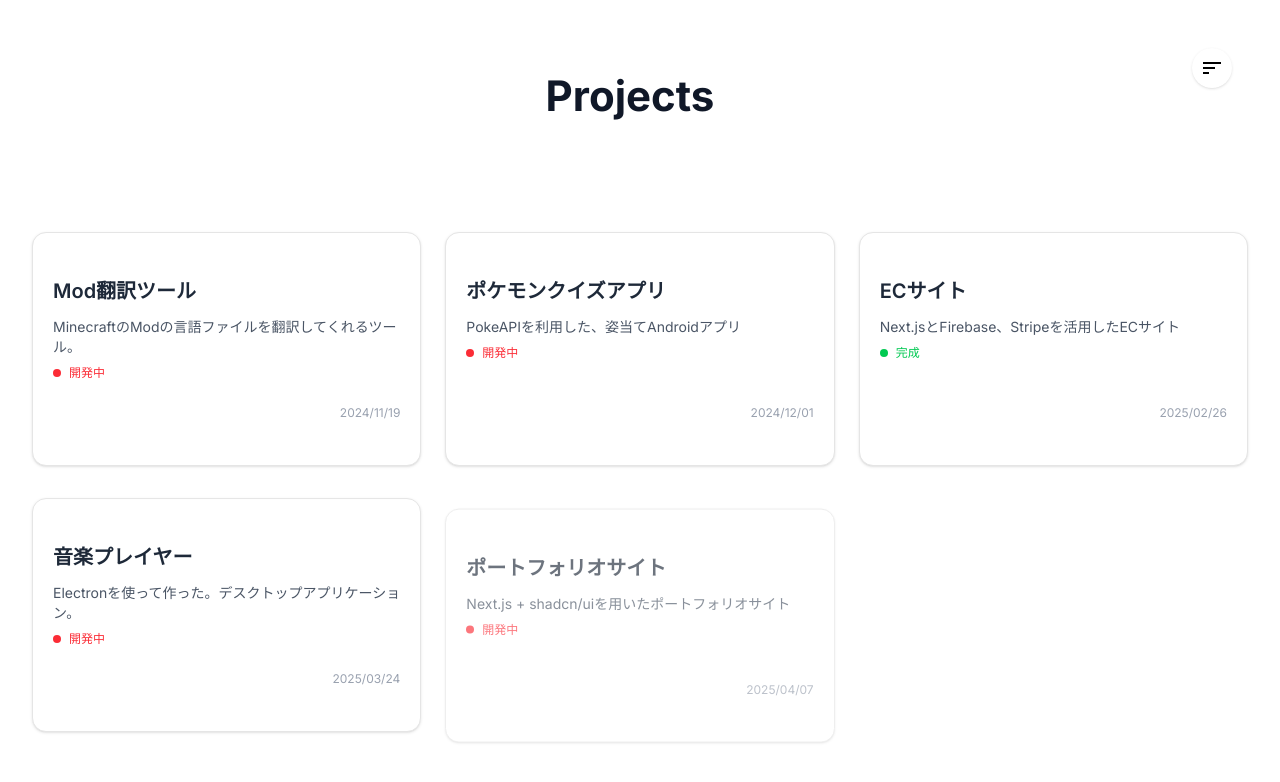
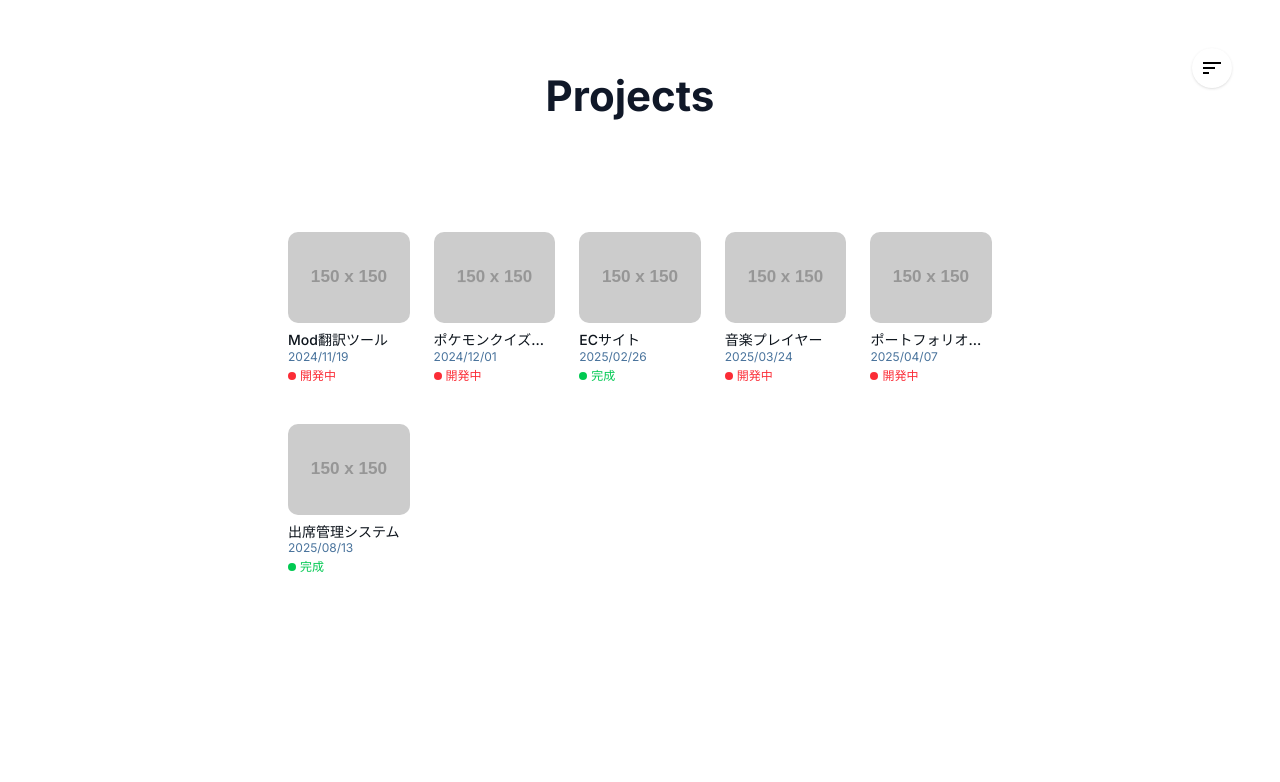
Before and after one commit to Mintostar/portfolio-app, a Next.js app: page /projects in a window 1280 px wide. Shown: the top 782 px of the page. Built offline with nearby package versions, Linux system fonts and the light colour scheme.

Commit message:
- Projectsページのカードで画像を使えるようにした。 - 左右に余白を取り、余裕を持たせた。 - カードを小さくした。 - shadcn/uiのCardを廃止した。

```diff
--- a/app/projects/page.tsx
+++ b/app/projects/page.tsx
@@ -108,7 +108,7 @@ export default function ProjectsPage() {
       </div>
 
       {typingDone && (
-        <section className="mt-[200px] grid grid-cols-1 sm:grid-cols-2 lg:grid-cols-3 gap-x-6 gap-y-8 relative z-10 text-gray-800 dark:text-gray-200">
+        <section className="mt-[200px] grid grid-cols-2 sm:grid-cols-4 lg:grid-cols-5 gap-x-6 gap-y-8 relative z-10 text-gray-800 dark:text-gray-200 px-2 sm:px-24 lg:px-48 xl:px-64">
           {sortedProjects.map((project, i) => (
             <motion.div
               key={project.id}
--- a/components/ProjectCard.tsx
+++ b/components/ProjectCard.tsx
@@ -1,15 +1,7 @@
 "use client";
 
-import { Card, CardContent } from "@/components/ui/card";
 import { motion } from "framer-motion";
-import { cn } from "@/lib/utils";
-
-type Project = {
-  title: string;
-  description: string;
-  date?: string;
-  isDeveloping?: boolean;
-};
+import type { Project } from "@/data/projects";
 
 type ProjectCardProps = {
   project: Project;
@@ -21,7 +13,7 @@ export const ProjectCard = ({ project, index, onClick }: ProjectCardProps) => {
   const animationProps = {
     initial: { opacity: 0, y: 30 },
     animate: { opacity: 1, y: 0 },
-    transition: { delay: 1.5 + index * 0.3, duration: 0.6 },
+    transition: { delay: 1.5 + index * 0.15, duration: 0.5 },
   };
 
   return (
@@ -30,40 +22,40 @@ export const ProjectCard = ({ project, index, onClick }: ProjectCardProps) => {
       {...animationProps}
       onClick={onClick}
     >
-      <Card
-        className={cn(
-          "text-card-foreground gap-6 rounded-xl border shadow-sm w-full h-full max-w-xl mx-auto flex flex-col justify-between",
-          "bg-white dark:bg-gray-800"
-        )}
-      >
-        <CardContent className="p-5 flex flex-col justify-between h-full text-gray-800 dark:text-gray-200">
+      <div className="flex flex-col gap-2 pb-2 max-w-[180px] mx-auto">
+        {/* 画像部分 */}
+        <div
+          className="w-full bg-center bg-no-repeat aspect-[4/3] bg-cover rounded-lg"
+          style={{
+            backgroundImage: `url('${project.background || "/noimage.png"}')`,
+          }}
+        ></div>
+        {/* テキスト部分 */}
         <div>
-            <h3 className="text-xl font-semibold mb-3 text-gray-800 dark:text-gray-200">
+          <p className="text-[#0d141c] dark:text-gray-100 text-sm font-medium leading-tight truncate">
             {project.title}
-            </h3>
-            <p className="text-sm text-gray-600 dark:text-gray-400">
-              {project.description}
           </p>
+          <p className="text-[#49739c] dark:text-[#8ab4f8] text-xs font-normal leading-tight">
+            {project.date || ""}
+          </p>
+          {/* バッジ部分（もともとのデザイン＋ダークモード色） */}
           {project.isDeveloping ? (
-              <div className="flex items-center mt-2">
-                <span className="inline-block w-2 h-2 rounded-full bg-red-500 mr-2"></span>
-                <span className="text-xs text-red-500">開発中</span>
+            <div className="flex items-center mt-1">
+              <span className="inline-block w-2 h-2 rounded-full bg-red-500 mr-1"></span>
+              <span className="text-xs text-red-500 dark:text-red-400">
+                開発中
+              </span>
             </div>
           ) : (
-              <div className="flex items-center mt-2">
-                <span className="inline-block w-2 h-2 rounded-full bg-green-500 mr-2"></span>
-                <span className="text-xs text-green-500">完成</span>
+            <div className="flex items-center mt-1">
+              <span className="inline-block w-2 h-2 rounded-full bg-green-500 mr-1"></span>
+              <span className="text-xs text-green-500 dark:text-green-400">
+                完成
+              </span>
             </div>
           )}
         </div>
-
-          {project.date && (
-            <div className="mt-auto pt-6 text-xs text-gray-400 dark:text-gray-500 text-right">
-              {project.date}
       </div>
-          )}
-        </CardContent>
-      </Card>
     </motion.div>
   );
 };
--- a/data/projects.ts
+++ b/data/projects.ts
@@ -23,7 +23,7 @@ export const projects: Project[] = [
     githubUrl: "https://github.com/Mintostar/portfolio-app",
     siteUrl: "https://portfolio-app-phi-snowy.vercel.app/",
     date: "2025/04/07",
-    background: "自分のスキル・実績をまとめるために制作した。",
+    background: "https://placehold.jp/150x150.png",
     techStack: [
       "Next.js",
       "VScode",
@@ -54,7 +54,7 @@ export const projects: Project[] = [
     githubUrl: "https://github.com/itc-s23014/EC_SITE",
     siteUrl: "https://ec-site-three.vercel.app/",
     date: "2025/02/26",
-    background: "進級制作課題として、二人で制作した。",
+    background: "https://placehold.jp/150x150.png",
     techStack: ["Next.js", "VScode", "Firebase", "Tailwind CSS", "Stripe"],
     features: [
       "Firebase Authenticationによるユーザー認証",
@@ -82,8 +82,7 @@ export const projects: Project[] = [
     githubUrl: "https://github.com/itc-s22001/PBL_B",
     siteUrl: "",
     date: "2025/08/13",
-    background:
-      "2年生のとき、3年生と共同制作。出席を管理するためのシステムを作った。",
+    background: "https://placehold.jp/150x150.png",
     techStack: ["Next.js", "VScode", "Firebase", "Figma"],
     features: [
       "シンプルなUIデザイン",
@@ -105,7 +104,7 @@ export const projects: Project[] = [
     githubUrl: "https://github.com/itc-s23023/Android2Exam",
     siteUrl: "",
     date: "2024/12/01",
-    background: "Androidアプリ開発の課題として制作した。",
+    background: "https://placehold.jp/150x150.png",
     techStack: ["Kotlin", "Android Studio"],
     features: ["取得したデータの保持", "最新のデータの取得"],
     learnings: "この課題で初めてKotlinを触り、Android開発をした。",
@@ -123,7 +122,7 @@ export const projects: Project[] = [
     githubUrl: "https://github.com/Mintostar/ModTranslation",
     siteUrl: "",
     date: "2024/11/19",
-    background: "Minecraftの日本語未翻訳のModを快適に遊ぶために開発した。",
+    background: "https://placehold.jp/150x150.png",
     techStack: ["Python", "VScode", "googletrans API"],
     features: [
       "Jsonファイルの英語から日本語への翻訳",
@@ -148,7 +147,7 @@ export const projects: Project[] = [
     githubUrl: "https://github.com/Mintostar/music_player",
     siteUrl: "",
     date: "2025/03/24",
-    background: "シンプルで広告がない音楽プレイヤーが欲しくて開発を始めた。",
+    background: "https://placehold.jp/150x150.png",
     techStack: ["Node.js", "HTML", "CSS", "Electron"],
     features: ["MP3ファイルの再生", "プログレスバーの表示"],
     learnings: "まだ開発中ですが、Electronの開発環境の構築方法を理解しました。",
```
Lines whose indentation alone changed are shown as unchanged.
